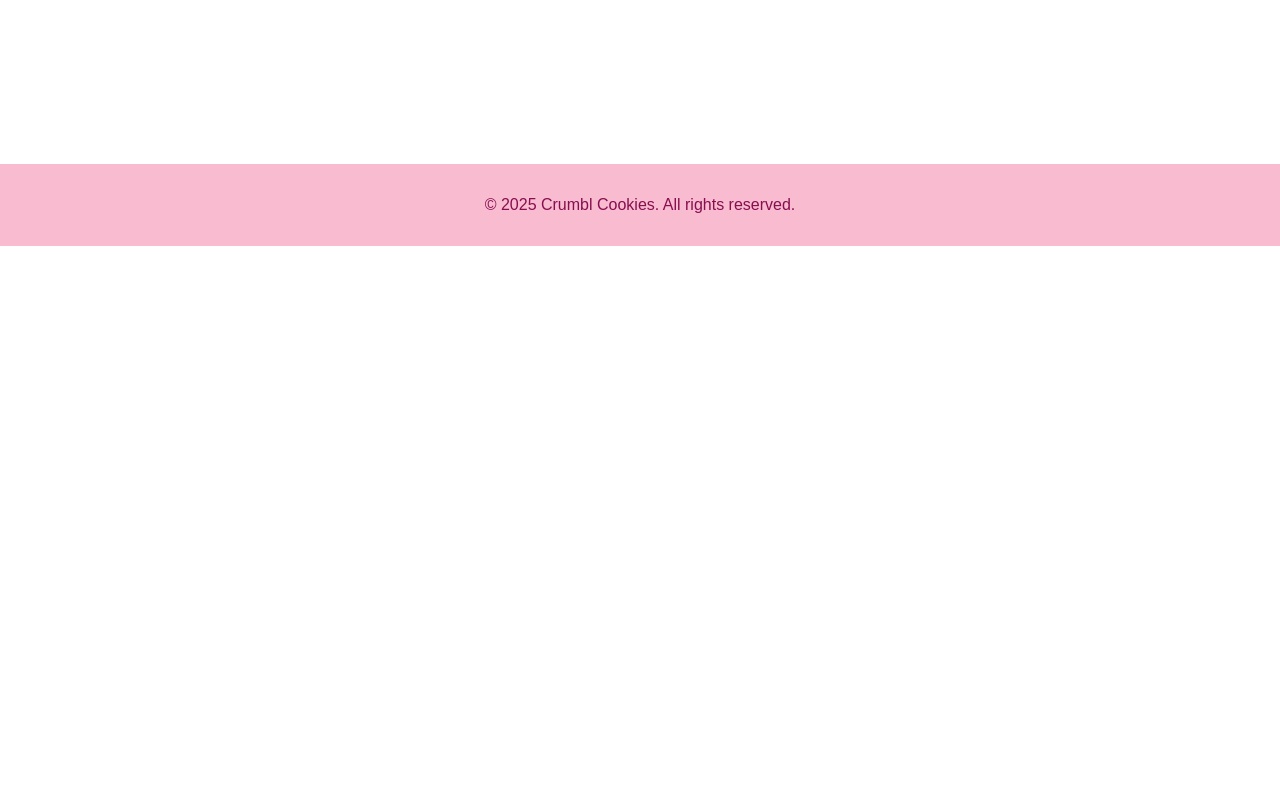
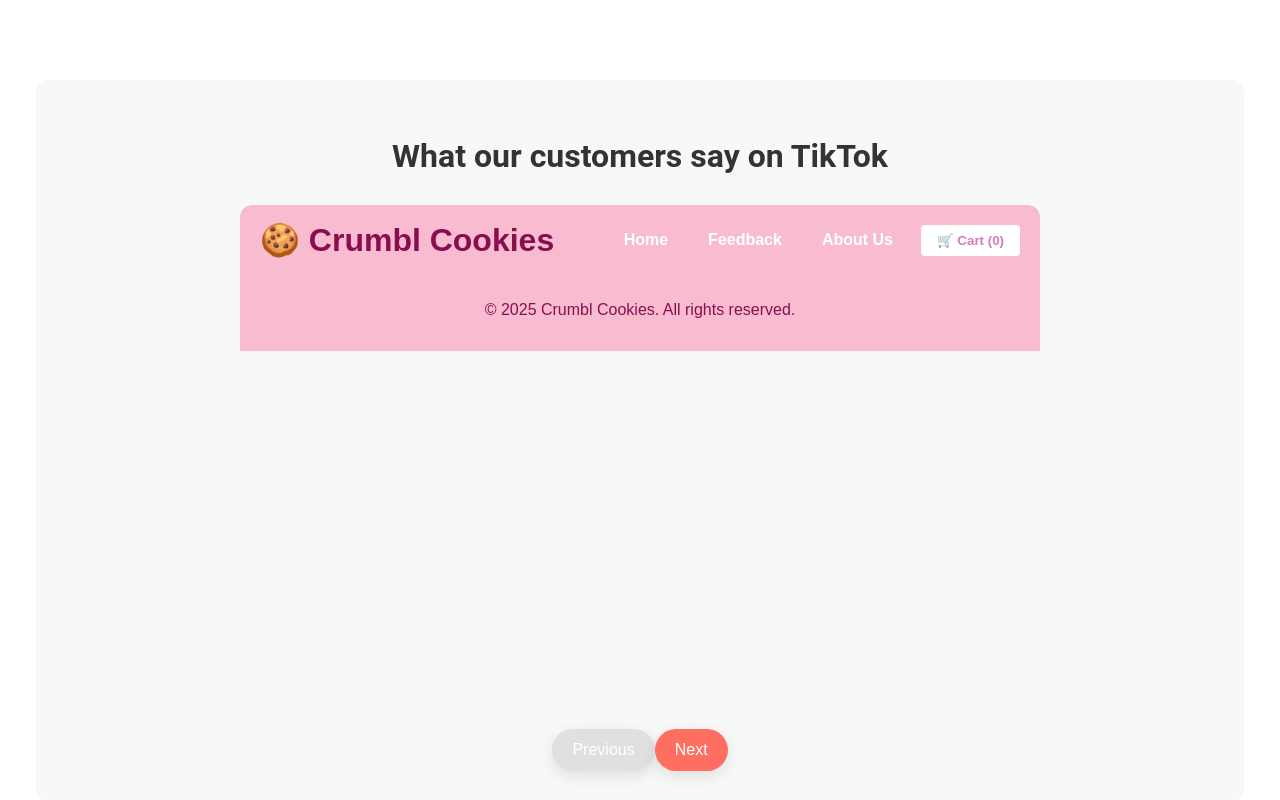
Before and after one commit to asselsyzdykova/crumbl_cookies, a Vue app in the folder crumbl/: page /feedback in a window 1280 px wide. Shown: the part 1100-1900 px from the top of the page. Before the commit the page ends 1346 px from the top, so only its background shows below. Built offline with nearby package versions, Linux system fonts and the light colour scheme.

Commit message:
Update FeedbackView.vue

```diff
--- a/crumbl/src/views/FeedbackView.vue
+++ b/crumbl/src/views/FeedbackView.vue
@@ -1,5 +1,6 @@
 <template>
   <div class="feedback-view">
+
     <h1>Your Reviews for Crumbl Cookies</h1>
     <p>We want to know what you think of our cookies! Share your impressions!</p>
 
@@ -29,13 +30,30 @@
           <h3>{{ review.name }}</h3>
           <p><strong>Score:</strong> {{ review.rating }} / 5</p>
           <p>{{ review.comment }}</p>
+          <button @click="deleteReview(index)">Delete</button>
         </div>
       </div>
       <p v-else>No reviews yet. Be the first!</p>
     </div>
+
+    <div class="tiktok-section">
+      <h2>What our customers say on TikTok</h2>
+      <div class="tiktok-video-wrapper">
+        <iframe
+          :src="currentVideo"
+          frameborder="0"
+          allow="accelerometer; autoplay; encrypted-media; gyroscope; picture-in-picture"
+          allowfullscreen
+          class="tiktok-video"
+        ></iframe>
+      </div>
+      <div class="navigation-buttons">
+        <button @click="prevVideo" :disabled="currentIndex === 0">Previous</button>
+        <button @click="nextVideo" :disabled="currentIndex === videos.length - 1">Next</button>
+      </div>
+    </div>
   </div>
 </template>
-
 <script>
 export default {
   name: "FeedbackView",
@@ -46,8 +64,19 @@
         rating: 1,
         comment: ''
       },
-      reviews: this.loadReviews()
+      reviews: this.loadReviews(),
+      videos: [
+        '/videos/kylie.MP4',
+        '/videos/lily.mp4',
+        '/videos/miller.MP4'
+      ],
+      currentIndex: 0
     };
+  },
+  computed: {
+    currentVideo() {
+      return this.videos[this.currentIndex];
+    }
   },
   methods: {
     submitReview() {
@@ -65,6 +94,20 @@
     loadReviews() {
       const savedReviews = localStorage.getItem('reviews');
       return savedReviews ? JSON.parse(savedReviews) : [];
+    },
+    deleteReview(index) {
+      this.reviews.splice(index, 1);
+      this.saveReviews();
+    },
+    prevVideo() {
+      if (this.currentIndex > 0) {
+        this.currentIndex--;
+      }
+    },
+    nextVideo() {
+      if (this.currentIndex < this.videos.length - 1) {
+        this.currentIndex++;
+      }
     }
   }
 };
@@ -88,7 +131,6 @@
   letter-spacing: 1px;
   text-transform: uppercase;
   text-shadow: 2px 2px 5px rgba(0, 0, 0, 0.1);
-  z-index: 10;
 }
 
 h2 {
@@ -214,6 +256,57 @@
   font-style: italic;
 }
 
+.tiktok-section {
+  margin-top: 50px;
+  background-color: #f8f8f8;
+  padding: 30px 20px;
+  border-radius: 12px;
+}
+
+.tiktok-section h2 {
+  font-size: 2rem;
+  color: #333;
+  margin-bottom: 30px;
+}
+
+.tiktok-video-wrapper {
+  max-width: 800px;
+  margin: 0 auto;
+  overflow: hidden;
+  border-radius: 12px;
+}
+
+.tiktok-video {
+  width: 100%;
+  height: 500px;
+  border: none;
+  border-radius: 12px;
+}
+
+.navigation-buttons {
+  margin-top: 20px;
+}
+
+.navigation-buttons button {
+  background-color: #ff6f61;
+  color: white;
+  padding: 12px 20px;
+  font-size: 1rem;
+  border: none;
+  border-radius: 50px;
+  cursor: pointer;
+  transition: background-color 0.3s ease;
+}
+
+.navigation-buttons button:disabled {
+  background-color: #e0e0e0;
+  cursor: not-allowed;
+}
+
+.navigation-buttons button:hover:not(:disabled) {
+  background-color: #e55a47;
+}
+
 @media (max-width: 768px) {
   .feedback-view {
     padding: 20px;
@@ -225,6 +318,10 @@
 
   .review-item {
     padding: 15px;
+  }
+
+  .tiktok-video {
+    height: 300px;
   }
 }
 
```
